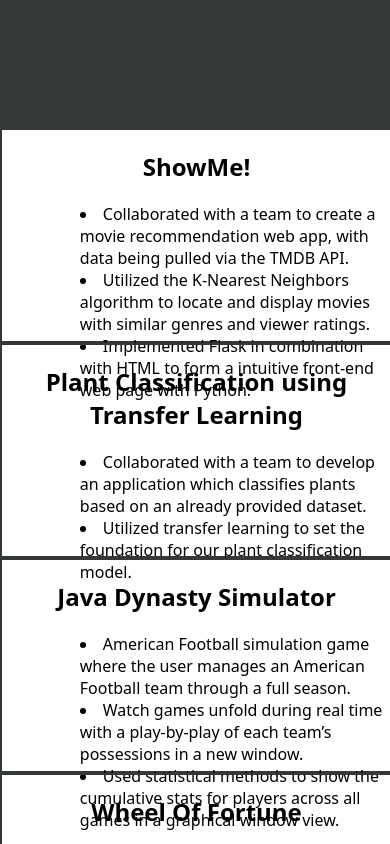
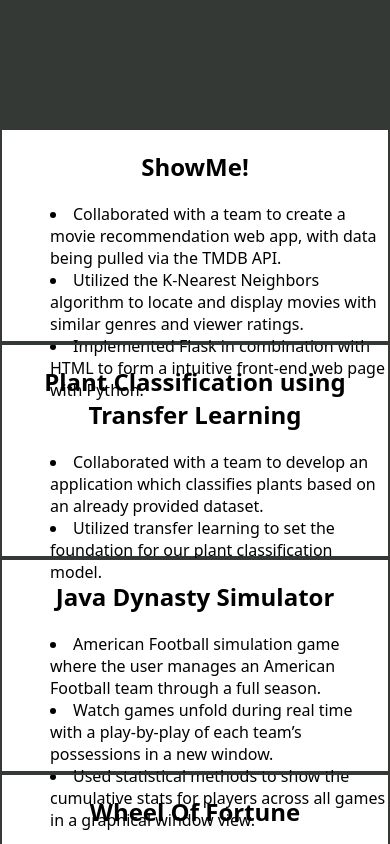
Before and after one commit to DevLangaliya/portfolio-dev, a React (Create React App) app: page / in a window 390 px wide. Shown: the part 1560-2404 px from the top of the page. Built offline with nearby package versions, Linux system fonts and the light colour scheme.

Commit message:
fixed font size issues on mobile

```diff
--- a/src/App.css
+++ b/src/App.css
@@ -6,6 +6,7 @@
 }
 
 .App-header {
+  text-size-adjust: auto;
   background-image: linear-gradient(135deg, #0098f3, #644CAC, #c80065);
   min-height: 100vh;
   display: flex;
@@ -18,6 +19,7 @@
 }
 
 .App-aboutme {
+  text-size-adjust: auto;
   flex: 1;
   display: flex;
   min-height: 100vh;
@@ -31,14 +33,16 @@
 }
 
 .App-project {
+  text-size-adjust: auto;
   border: 2px solid #353935;
   max-height: 25vh;
   min-height: 25vh;
-  width: 99.75vw;
+  max-width: 99.75vw;
   font-family: system-ui, -apple-system, BlinkMacSystemFont, 'Segoe UI', Roboto, Oxygen, Ubuntu, Cantarell, 'Open Sans', 'Helvetica Neue', sans-serif;
 }
 
 .App-footer {
+  text-size-adjust: auto;
   float: bottom;
   background-color: white;
   color: white;
--- a/src/Projects.css
+++ b/src/Projects.css
@@ -1,8 +1,10 @@
 h2 {
     text-align: center;
+    text-size-adjust: auto;
 }
 
 li {
-    padding-left: 20%;
+    padding-left: 3rem;
     text-wrap: wrap;
+    text-size-adjust: auto;
 }
```
